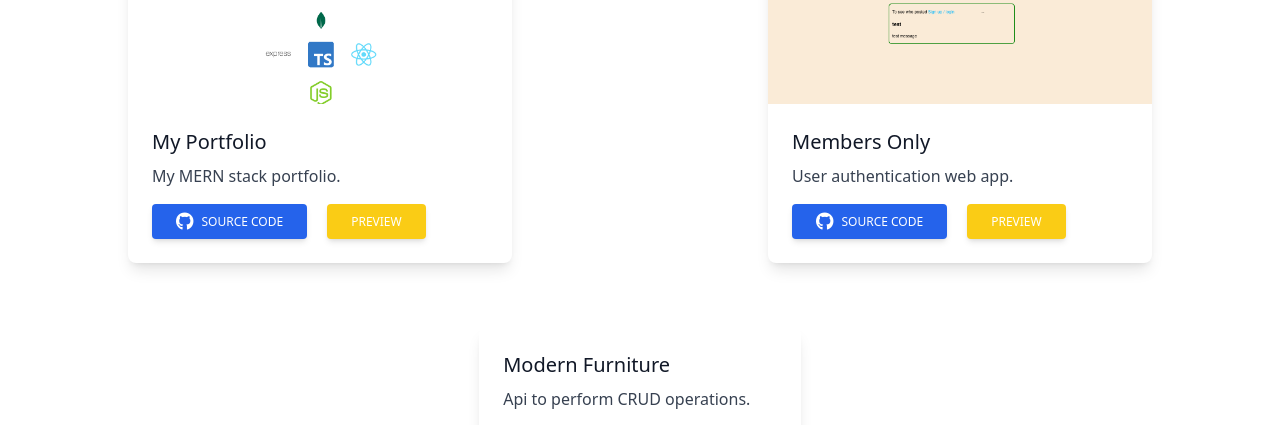
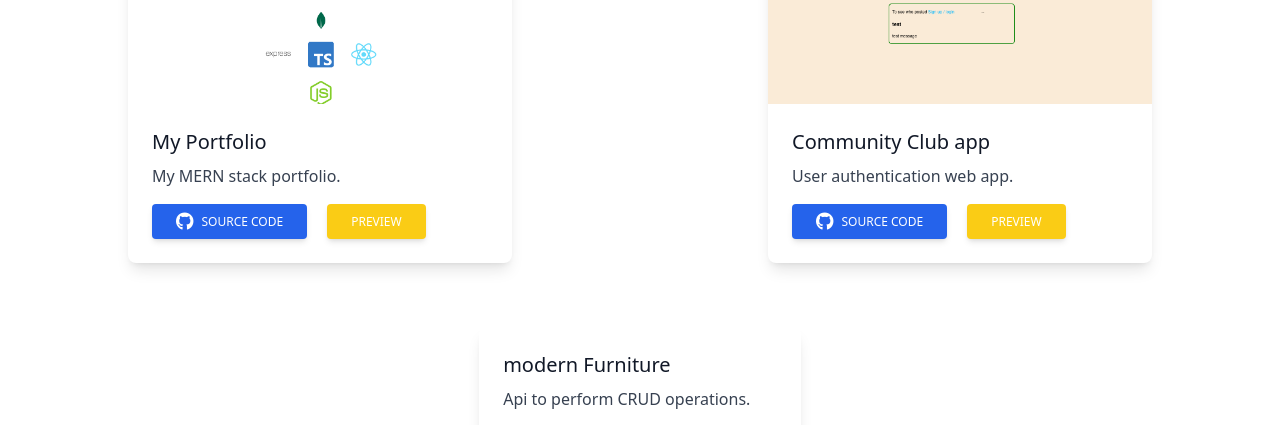
Before and after one commit to Koushlendra-Kumar/webdevkoushal, a React (Create React App) app: page / in a window 1280 px wide. Shown: the part 971-1396 px from the top of the page. Built offline with nearby package versions, Linux system fonts and the light colour scheme.

Commit message:
:recycle: Refactor code

```diff
--- a/src/App.tsx
+++ b/src/App.tsx
@@ -9,33 +9,28 @@ import membersImage from './images/members.png';
 import projectUI from './images/projectUI.png';
 import Chat from './components/Chat';
 
+const Projects = [
+  {title: 'My Portfolio', image: portfolioImage, description: 'My MERN stack portfolio.', sourceLink: 'https://github.com/Koushlendra-Kumar/portfolio-site', previewLink: 'https://koushlendra-kumar.github.io/webdevkoushal/'},
+  {title: 'Community Club app', image: membersImage, description: 'User authentication web app.', sourceLink: 'https://github.com/Koushlendra-Kumar/Members-only', previewLink: 'https://members-only-production-ad01.up.railway.app/'},
+  {title: 'modern Furniture', image: projectUI, description: 'Api to perform CRUD operations.', sourceLink: 'https://github.com/Koushlendra-Kumar/Modern-furniture', previewLink: 'https://modern-furniture-production.up.railway.app/'},
+]
+
 function App() {
+  const projectList = Projects.map(project => (
+    <Project
+          title={project.title}
+          image={project.image}
+          description={project.description}
+          sourceLink={project.sourceLink}
+          previewLink={project.previewLink}
+    />
+  ))
   return (
     <div className="App relative">
       <Header />
       <Intro />
       <div className='flex w-full flex-wrap justify-around items-center'>
-        <Project
-          title='My Portfolio'
-          image={portfolioImage}
-          description='My MERN stack portfolio.'
-          sourceLink='https://github.com/Koushlendra-Kumar/portfolio-site'
-          previewLink='https://koushlendra-kumar.github.io/webdevkoushal/'
-          />
-      <Project
-          title='Members Only'
-          image={membersImage}
-          description='User authentication web app.'
-          sourceLink='https://github.com/Koushlendra-Kumar/Members-only'
-          previewLink='https://members-only-production-ad01.up.railway.app/'
-          />
-      <Project
-          title='Modern Furniture'
-          image={projectUI}
-          description='Api to perform CRUD operations.'
-          sourceLink='https://github.com/Koushlendra-Kumar/Modern-furniture'
-          previewLink='https://modern-furniture-production.up.railway.app/'
-          />
+        {projectList}
       </div>
 
       <Contact />
```
